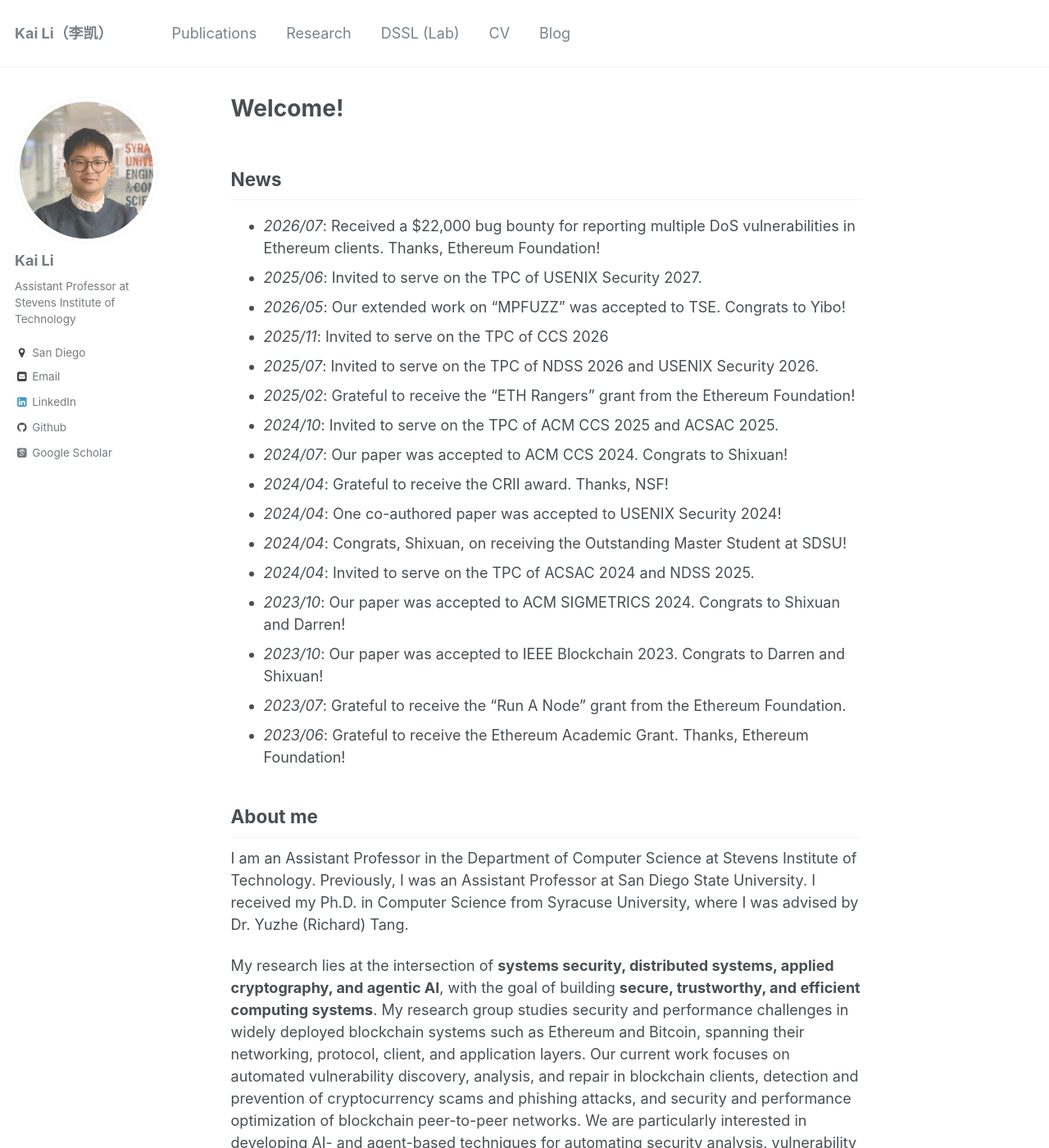
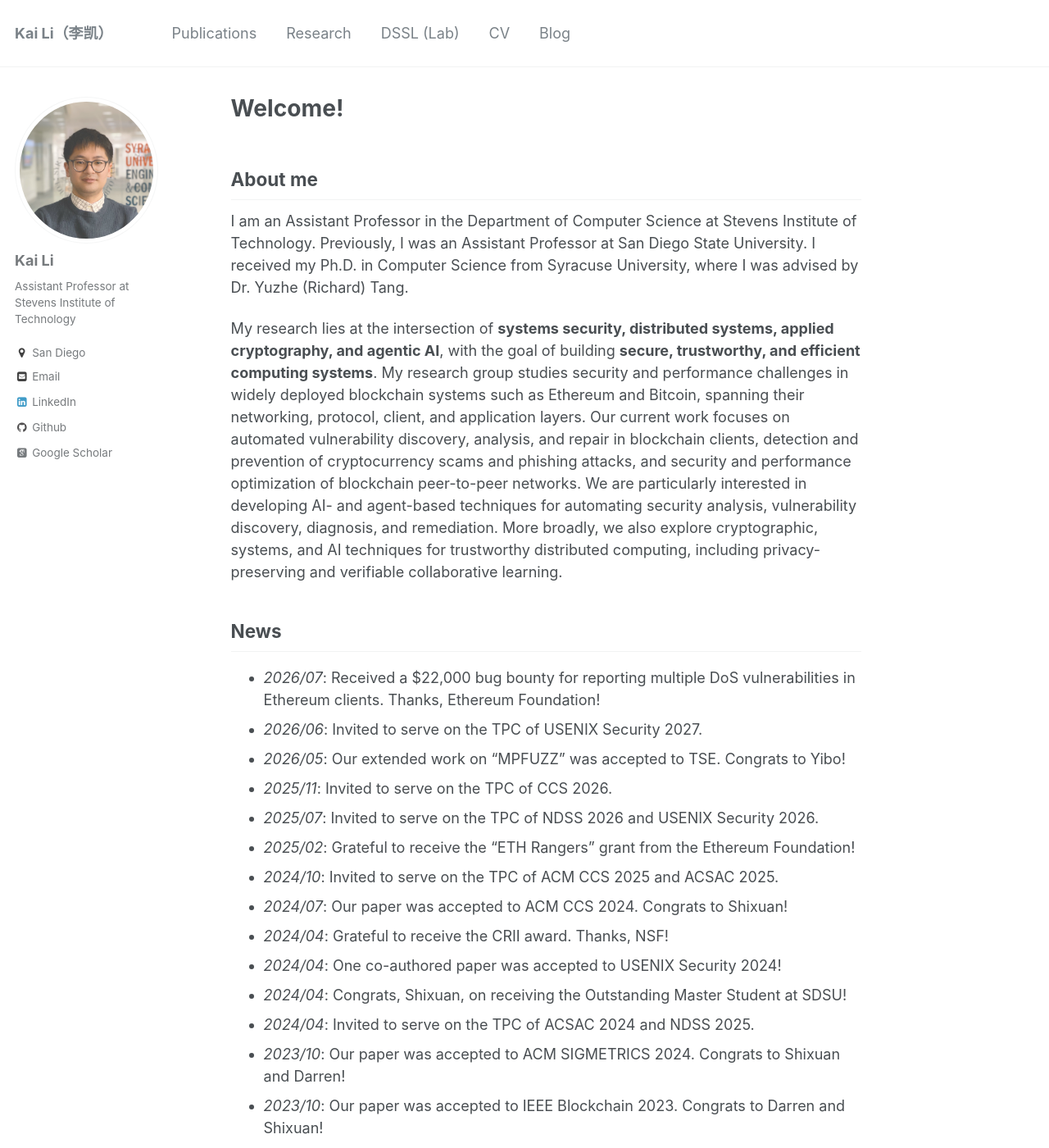
Before and after one commit to likai1993/likai1993.github.io, a Jekyll site: the page built from _pages/about.md, in a window 1280 px wide and 1400 px high. Shown: the whole window at 82% size. Built offline with Jekyll 4.4.1, drawn with Linux system fonts in a browser that asks for light colours; some web fonts are replaced; part of the change alters nothing that is shown; some of the changed text lies outside the part shown.

Commit message:
Update about.md

```diff
--- a/_pages/about.md
+++ b/_pages/about.md
@@ -8,12 +8,18 @@ redirect_from:
   - /about.html
 ---
 
+About me
+----
+I am an Assistant Professor in the Department of Computer Science at Stevens Institute of Technology. Previously, I was an Assistant Professor at San Diego State University. I received my Ph.D. in Computer Science from Syracuse University, where I was advised by Dr. Yuzhe (Richard) Tang.
+
+My research lies at the intersection of **systems security, distributed systems, applied cryptography, and agentic AI**, with the goal of building **secure, trustworthy, and efficient computing systems**. My research group studies security and performance challenges in widely deployed blockchain systems such as Ethereum and Bitcoin, spanning their networking, protocol, client, and application layers. Our current work focuses on automated vulnerability discovery, analysis, and repair in blockchain clients, detection and prevention of cryptocurrency scams and phishing attacks, and security and performance optimization of blockchain peer-to-peer networks. We are particularly interested in developing AI- and agent-based techniques for automating security analysis, vulnerability discovery, diagnosis, and remediation. More broadly, we also explore cryptographic, systems, and AI techniques for trustworthy distributed computing, including privacy-preserving and verifiable collaborative learning.
+
 News
 ----
 - _2026/07_: Received a $22,000 bug bounty for reporting multiple DoS vulnerabilities in Ethereum clients. Thanks, Ethereum Foundation!
-- _2025/06_: Invited to serve on the TPC of USENIX Security 2027.
+- _2026/06_: Invited to serve on the TPC of USENIX Security 2027.
 - _2026/05_: Our extended work on "MPFUZZ" was accepted to TSE. Congrats to Yibo!
-- _2025/11_: Invited to serve on the TPC of CCS 2026
+- _2025/11_: Invited to serve on the TPC of CCS 2026.
 - _2025/07_: Invited to serve on the TPC of NDSS 2026 and USENIX Security 2026.
 - _2025/02_: Grateful to receive the "ETH Rangers" grant from the Ethereum Foundation!
 - _2024/10_: Invited to serve on the TPC of ACM CCS 2025 and ACSAC 2025.
@@ -27,15 +33,7 @@ News
 - _2023/07_: Grateful to receive the "Run A Node" grant from the Ethereum Foundation.
 - _2023/06_: Grateful to receive the Ethereum Academic Grant. Thanks, Ethereum Foundation!
 
-<!-- - _2023/03_: One co-authored paper is accepted to EuroS&P 2023!
-- _2023/01_: Invited to serve on the TPC of ICCCN 2023.
--- - _2022/10_: Invited to serve on the TPC of ACM CODASPY 2023. -->
-
-About me
-----
-I am an Assistant Professor in the Department of Computer Science at Stevens Institute of Technology. Previously, I was an Assistant Professor at San Diego State University. I received my Ph.D. in Computer Science from Syracuse University, where I was advised by Dr. Yuzhe (Richard) Tang.
-
-My research lies at the intersection of **systems security, distributed systems, applied cryptography, and agentic AI**, with the goal of building **secure, trustworthy, and efficient computing systems**. My research group studies security and performance challenges in widely deployed blockchain systems such as Ethereum and Bitcoin, spanning their networking, protocol, client, and application layers. Our current work focuses on automated vulnerability discovery, analysis, and repair in blockchain clients, detection and prevention of cryptocurrency scams and phishing attacks, and security and performance optimization of blockchain peer-to-peer networks. We are particularly interested in developing AI- and agent-based techniques for automating security analysis, vulnerability discovery, diagnosis, and remediation. More broadly, we also explore cryptographic, systems, and AI techniques for trustworthy distributed computing, including privacy-preserving and verifiable collaborative learning.
+{: .news-list}
 
 Student Opportunities
 ----
```
